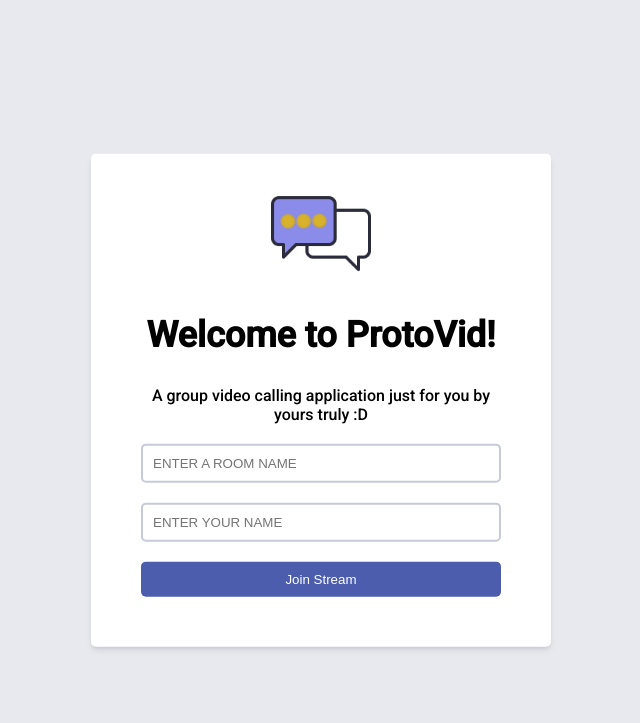
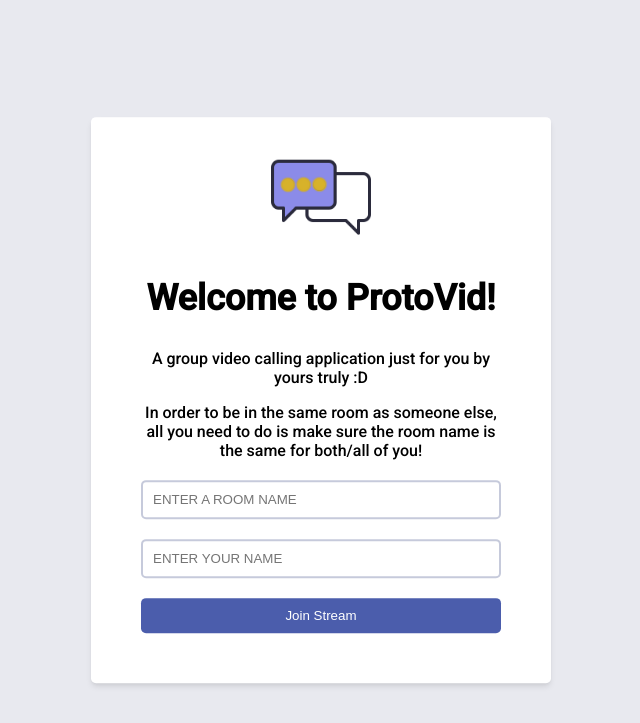
Before and after one commit to nnune028/ProtoVid, a Django app: page / in a window 1280 px wide. Shown: the top 723 px of the page, without its empty margins (319-959 px from the left). Run offline with Django 4.2, Linux system fonts and the light colour scheme.

Commit message:
Add instructions in lobby for being in the same room as others.

```diff
--- a/base/templates/base/lobby.html
+++ b/base/templates/base/lobby.html
@@ -8,6 +8,7 @@
         <div id="welcome-message">
             <h1>Welcome to ProtoVid!</h1>
             <p>A group video calling application just for you by yours truly :D</p>
+            <p>In order to be in the same room as someone else, all you need to do is make sure the room name is the same for both/all of you!</p>
         </div>
 
         <form id="form">
```
